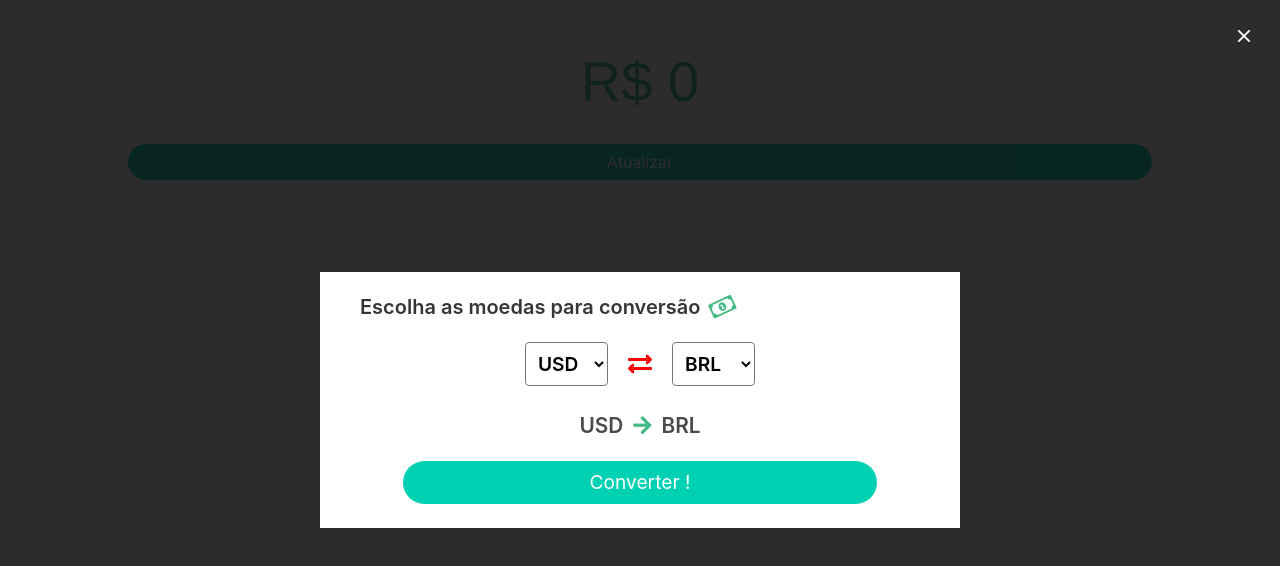
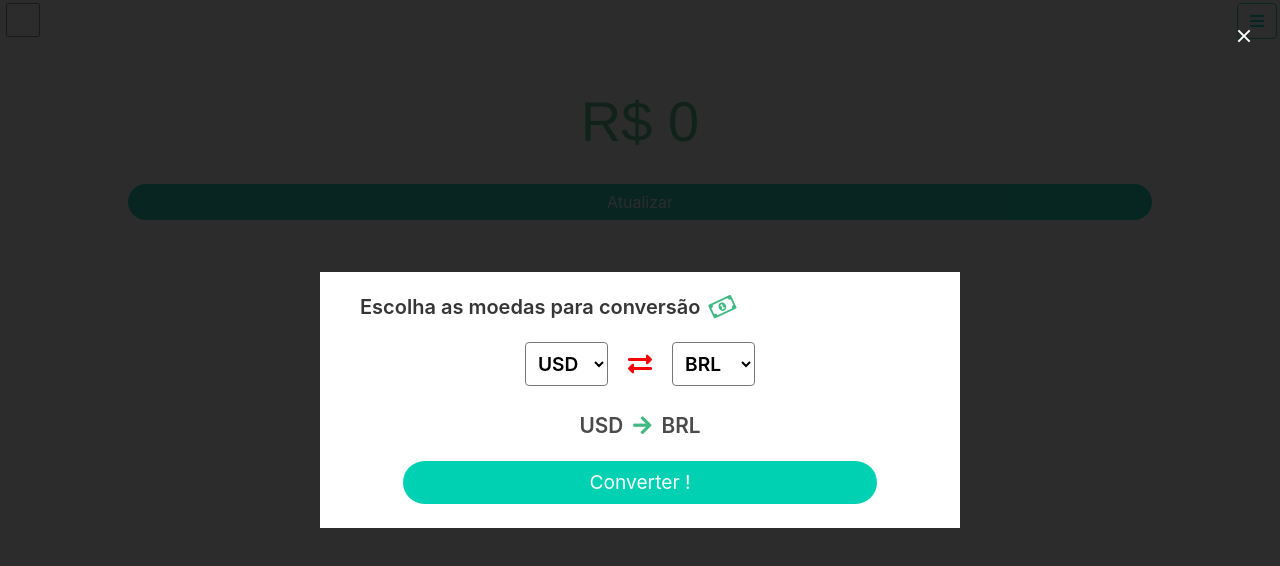
Before and after one commit to teckthor/cashapp, a Vue app: page / in a window 1280 px wide. Shown: the top 566 px of the page. Built offline with nearby package versions, Linux system fonts and the light colour scheme.

Commit message:
Adding button for call to modal

```diff
--- a/src/App.vue
+++ b/src/App.vue
@@ -1,8 +1,19 @@
 <template>
   <div id="app">
+
+    <div class="header">
+
+      <input type="checkbox" />
+
+      <a class="button is-primary is-outlined"
+        @click="openModal">
+        <i class="fas fa-bars"></i>
+      </a>
+
+    </div>
+
      <h1>R$ {{ moedaA_value }} </h1>
-    <!-- <DayValue /> -->
-    <!-- <Grafic :data="values" :labels="days" /> -->
+
      <input
       type="button"
       value="Atualizar"
@@ -39,21 +50,33 @@ export default {
       let response = await api('USD','BRL')
       this.moedaA_value = parseFloat(response).toFixed(3)
       // this.getHistorycalValues()
-    }
-    // ,
-    // async getHistorycalValues() {
-    //   let response = await api2('USD','BRL')
+    },
+    openModal() {
+      let change = document.getElementById("modal");
+      change.classList.add("is-active")
+    },
 
-    //   days.push(Object.keys(response))
-    //   values.push(Object.values(response))
-
-    //   console.log(values, days)
-    // }
   }
 }
 </script>
 
 <style scoped>
+.header {
+  top: 0;
+  width: 100%;
+  height: 40px;
+  display: flex;
+  justify-content: space-between !important;
+}
+.header a {
+  margin: 3px;
+}
+.header input {
+  width: 40px;
+  margin: 3px;
+  /* display: inline; */
+}
+
 h1 {
   font-family: 'Avenir', Helvetica, Arial, sans-serif;
   -webkit-font-smoothing: antialiased;
--- a/src/components/Modal.vue
+++ b/src/components/Modal.vue
@@ -72,8 +72,9 @@ export default {
       change.classList.remove("is-active");
     },
     getCoin() {
+      const convertCoins = `${this.base}_${this.destiny}`
       // Add call for api
-      console.log(this.base, this.destiny)
+      console.log(convertCoins)
     }
   }
 };
```
